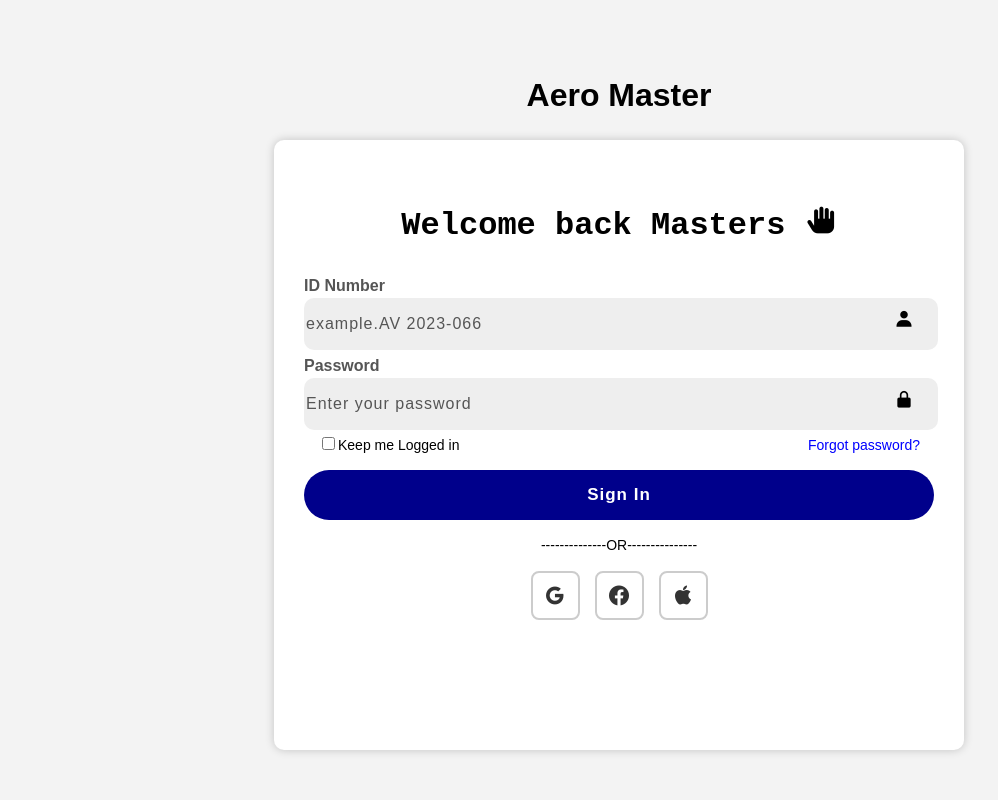
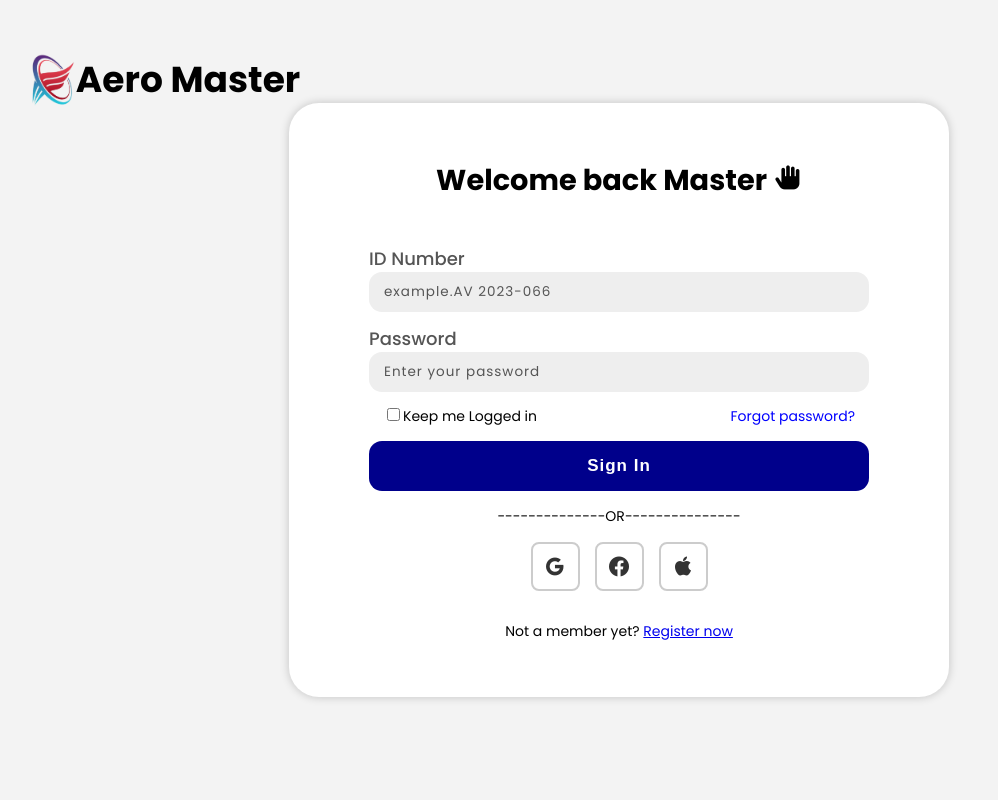
Before and after one commit to MarkPagso03/AeroMaster, a Django app: page /login in a window 1280 px wide. Shown: the whole page, without its empty margins (21-1019 px from the left). Run offline with Django 5.2, Linux system fonts and the light colour scheme.

Commit message:
update: sizing and resonsiveness

```diff
--- a/AeroMaster/AeroMaster/urls.py
+++ b/AeroMaster/AeroMaster/urls.py
@@ -22,5 +22,6 @@ urlpatterns = [
     path('admin/', admin.site.urls),
     path('base', views.base_view, name='base'),
     path('', views.base_view, name='base'),
-    path('login', views.login_view, name='login')
+    path('login', views.login_view, name='login'),
+    path('signup', views.signup_view, name='signup')
 ]
--- a/AeroMaster/AeroMaster/views.py
+++ b/AeroMaster/AeroMaster/views.py
@@ -5,3 +5,6 @@ def base_view(request):
 
 def login_view(request):
     return render(request, 'login.html')
+
+def signup_view(request):
+    return render(request, 'signup.html')
--- a/AeroMaster/frontend/static/styles/login.css
+++ b/AeroMaster/frontend/static/styles/login.css
@@ -1,4 +1,12 @@
 /*style.css*/
+*{
+    font-family: "Poppins", serif;
+}
+
+html{
+    font-size: 18px;
+}
+
 body{
     display: flex;
     align-items: center;
@@ -10,44 +18,66 @@ body{
     background: #f3f3f3;
     flex-direction: column;
     margin: 0;
+    width: 100vw;
+}
+
+body > div:first-child {
+    text-align: left;
+    position: fixed;
+    top: 50px;
+    left: 50px;
+    padding: 0;
+    margin: 0;
+    display: flex;
+    align-items: center;
+    height: 60px;
+}
+
+body > div:first-child > img{
+    height: 90%;
+    width: auto;
 }
 
 .Login {
-    width: 630px;
-    height: 530px;
-    padding: 40px 30px;
+    width: min( calc(90vw - 200px), 500px);
+    padding: 40px 80px;
     background-color: #fff;
-    border-radius: 10px;
+    border-radius: 30px;
     box-shadow: 0 0 10px rgba(0, 0, 0, .2);
+}
 
-}
 .header-class {
     display: grid;
     place-items: center;
+    font-size: .8rem;
     height: clamp(50px,4rem,10vh);
     color:black;
-    font-family: 'Courier New', Courier, monospace;
+    margin-bottom: 20px;
+    line-height: 30px;
 }
-
 
 .input-box {
     position: relative;
     width: 100%;
     height: 50px;
     margin: 30px 0;
+    padding: 0;
 
 }
 .input-box input {
     width: 100%;
-    height: 100%;
+    height: 80%;
     background: #eee;
-    border-radius: 10px;
+    border-radius: 13px;
     border: none;
     outline: none;
-    font-size: 16px;
+    font-size: .75rem;
     letter-spacing: 1px;
     color: black;
+    padding: 0 15px;
+    box-sizing: border-box;
 }
+
 .input-box input::placeholder{
     color: #555;
 }
@@ -63,7 +93,7 @@ body{
 .input-box label {
     position: left;
     color: #555;
-    font-weight: bold;
+    font-weight: 500;
 
 }
 
@@ -90,7 +120,7 @@ body{
     font-weight: 600;
     color: white;
     background: darkblue;
-    border-radius: 45px;
+    border-radius: 13px;
     border: none;
     outline: none;
     cursor: pointer;;
@@ -104,6 +134,7 @@ body{
     display: flex;
     justify-content: center;
     gap: 15px;
+    margin-bottom: 30px;
 }
 
 .social-icons a {
--- a/AeroMaster/frontend/templates/login.html
+++ b/AeroMaster/frontend/templates/login.html
@@ -2,28 +2,30 @@
 <html lang="en">
 <head>
     <meta charset="UTF-8">
+    <meta name="viewport" content="width=device-width, initial-scale=1.0">
     <title>Title</title>
-  {% load static %}
+    {% load static %}
     <link rel="stylesheet" href="{% static 'styles/login.css' %}?v={{ timestamp }}">
+
     <link href='https://unpkg.com/boxicons@2.1.4/css/boxicons.min.css' rel='stylesheet'>
-    <div class="Aero"><h1>Aero Master</h1></div>
+    <link href="https://fonts.googleapis.com/css2?family=Open+Sans:ital,wght@0,300..800;1,300..800&family=Poppins:ital,wght@0,100;0,200;0,300;0,400;0,500;0,600;0,700;0,800;0,900;1,100;1,200;1,300;1,400;1,500;1,600;1,700;1,800;1,900&display=swap" rel="stylesheet">
 </head>
 <body>
-
+    <div>
+        <img src="{% static 'icons/aeromaster_logo.png' %}" alt="brand_logo"><h1>Aero Master</h1>
+    </div>
     <div class = "Login" >
         <form action="">
             <div class="header-class">
-                <h1>Welcome back Masters <i class='bx bxs-hand'></i></h1>
+                <h1>Welcome back Master <i class='bx bxs-hand'></i></h1>
             </div>
             <div class = "input-box">
                 <label for="first">ID Number</label>
                 <input type="text" placeholder="example.AV 2023-066" required>
-                <i class='bx bxs-user'></i>
             </div>
             <div class = "input-box">
                 <label for="password">Password</label>
                 <input type="password" placeholder="Enter your password" required>
-                <i class='bx bxs-lock-alt'></i>
             </div>
             <div class = "keep-log">
 
@@ -39,6 +41,8 @@
                 <a href="#"><i class='bx bxl-facebook-circle' ></i></a>
                 <a href="#"><i class='bx bxl-apple'></i></a>
             </div>
+
+            <p>Not a member yet? <a href="#">Register now</a> </p>
         </form>
     </div>
 </body>
--- a/AeroMaster/frontend/templates/signup.html
+++ b/AeroMaster/frontend/templates/signup.html
@@ -3,7 +3,8 @@
 <head>
     <meta charset="UTF-8">
     <title>Title</title>
-    <link rel="stylesheet" href="signup.css">
+      {% load static %}
+    <link rel="stylesheet" href="{% static 'styles/signup.css' %}?v={{ timestamp }}">
     <link href='https://unpkg.com/boxicons@2.1.4/css/boxicons.min.css' rel='stylesheet'>
 </head>
 <body>
```
Also changed, not shown: AeroMaster/frontend/static/icons/aeromaster_logo.png (added), AeroMaster/frontend/static/styles/signup.css (renamed from AeroMaster/frontend/templates/signup.css).
